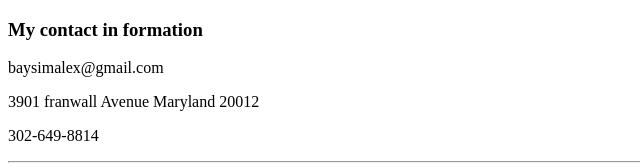
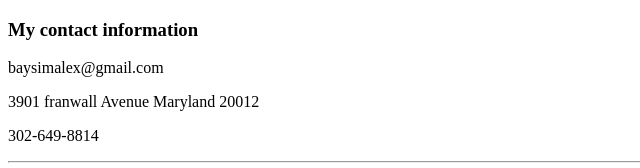
Before and after one commit to lexusalxsandre/CV, a plain HTML site: page contact-me.html in a window 1280 px wide. Shown: the top 168 px of the page, 0-640 px from the left. Drawn offline with Linux system fonts and the light colour scheme.

Commit message:
Update contact-me.html

```diff
--- a/contact-me.html
+++ b/contact-me.html
@@ -7,7 +7,7 @@
     <title>Document</title>
 </head>
 <body>
-    <h3>My contact in formation</h3>
+    <h3>My contact information</h3>
     <p>baysimalex@gmail.com</p>
     <p>3901 franwall Avenue Maryland 20012</p>
     <p>302-649-8814</p>
```
